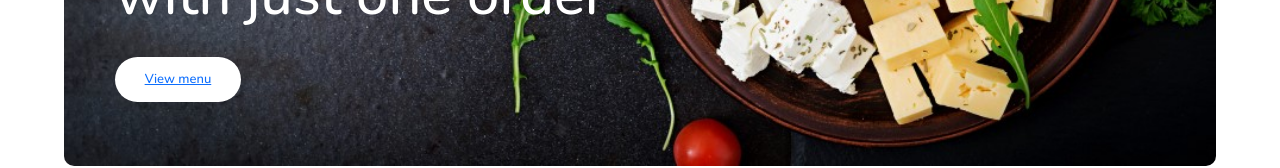
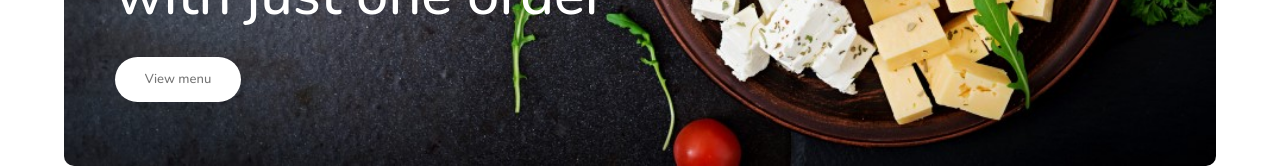
Before and after one commit to Farah901/EasyBite, a React (Vite) app: page / in a window 1280 px wide. Shown: the part 596-764 px from the top of the page. Built offline with nearby package versions, Linux system fonts and the light colour scheme; no server answers.

Commit message:
header button link color fixed

```diff
--- a/src/components/Header/Header.css
+++ b/src/components/Header/Header.css
@@ -2,7 +2,6 @@
   height: 50vw;
   margin: 20px auto;
   border-radius: 10px;
-  /* background: url('/src/assets/header_img.jpg') no-repeat center center/cover; */
   animation: diapo 8s infinite;
   position: relative;
   overflow: hidden;
@@ -60,7 +59,6 @@
   color: white;
   font-size: 1.1vw;
 }
-
 .header-contents button {
   border: none;
   color: #747474;
@@ -93,3 +91,7 @@
     padding: 2vw 4vw;
   }
 }
+.header-contents a{
+  text-decoration: none;
+  color: inherit;
+}
```
